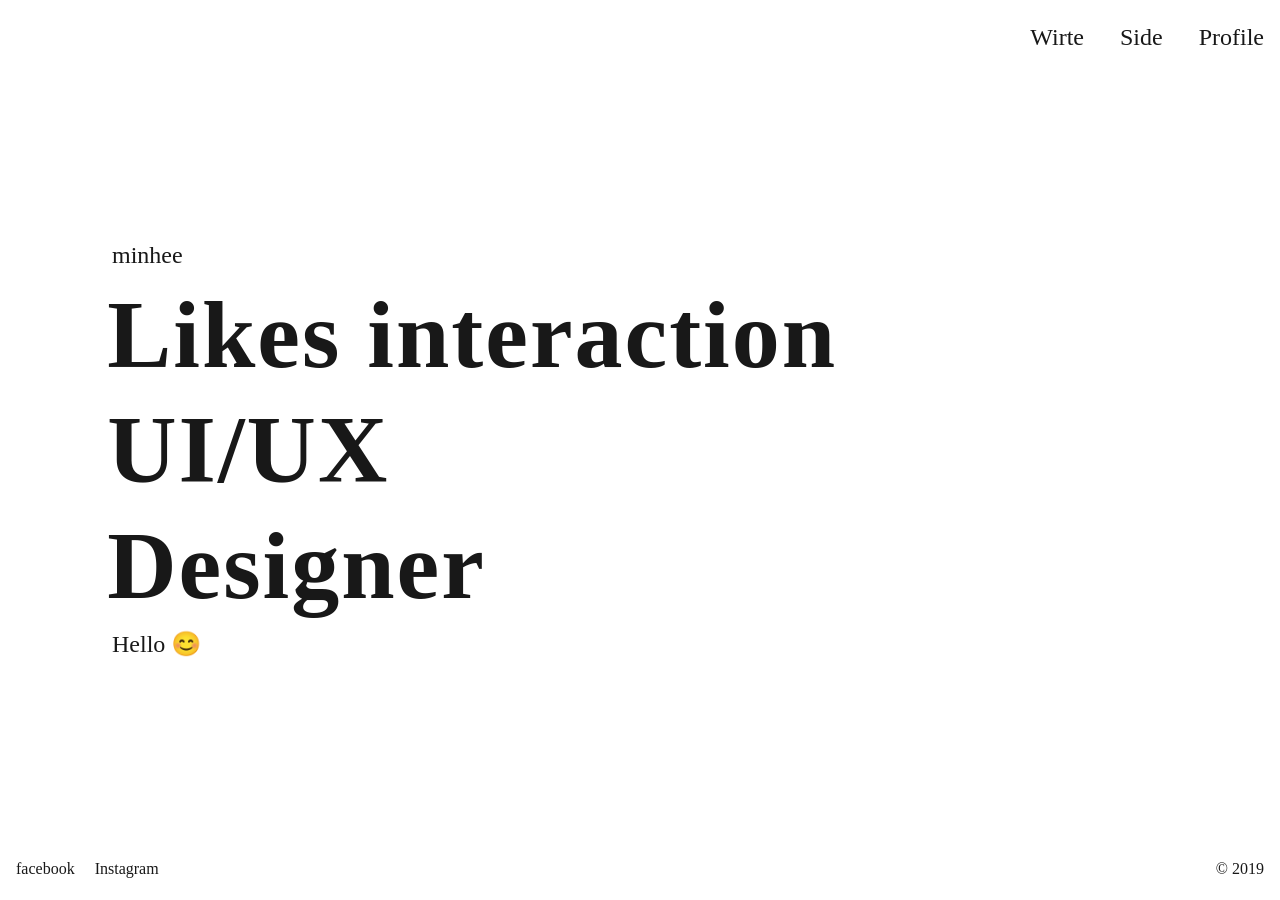
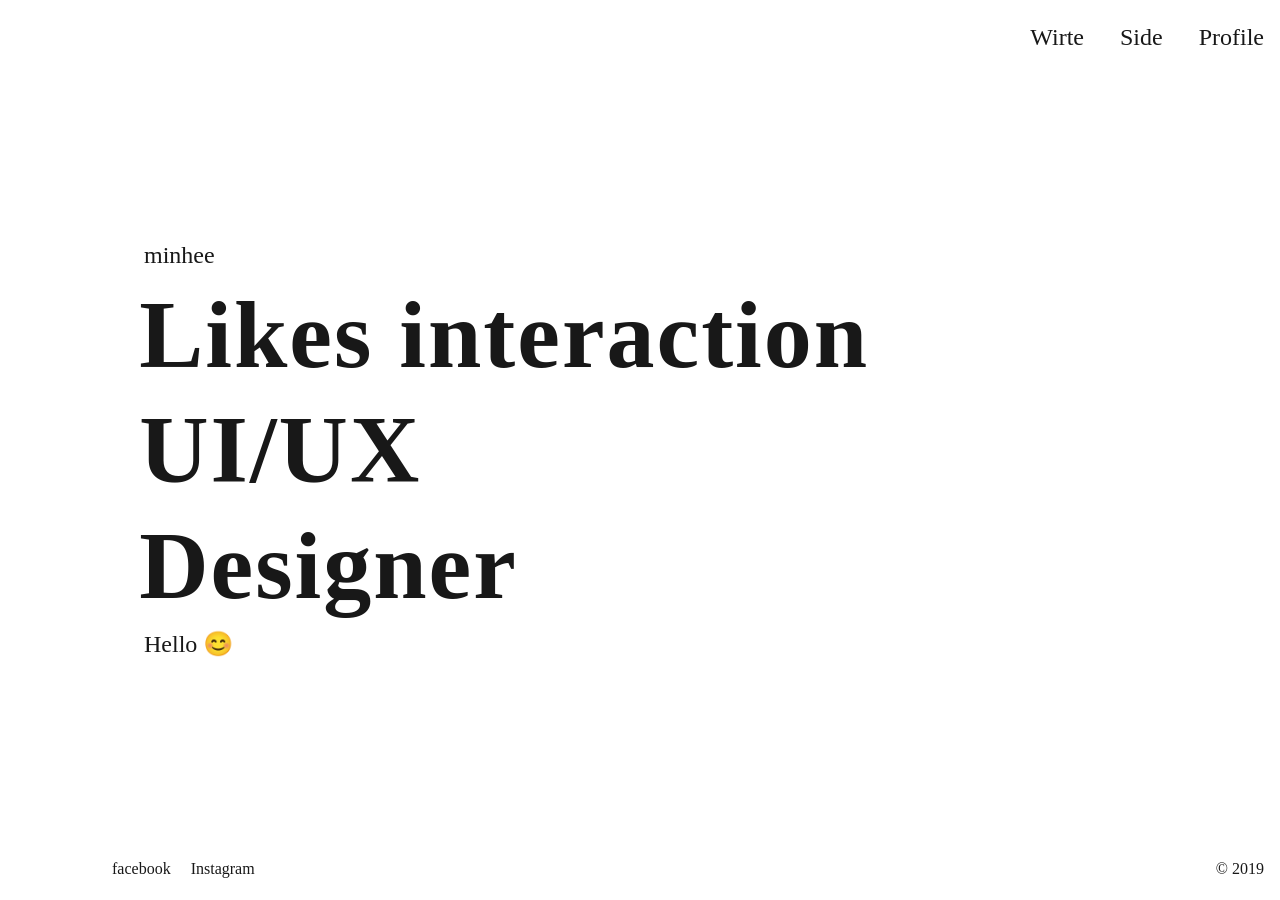
Before and after one commit to minheeyoon/minheeyoon.github.io, a Jekyll site: the page built from index.md, in a window 1280 px wide. Built offline with Jekyll 4.4.1, drawn with Linux system fonts in a browser that asks for light colours; some web fonts are replaced.

Commit message:
footer_marginTest

```diff
--- a/_sass/_utilities.scss
+++ b/_sass/_utilities.scss
@@ -171,7 +171,7 @@
 // list reset
 .list-reset {
   list-style: none;
-  padding-left: 0;
+  padding-left: 6em;
 }
 
 /* Border utilities */
@@ -505,7 +505,7 @@
     margin-bottom: auto;
   }
   .mx-md-auto {
-    margin-left: 6em;
+    margin-left: 8em;
     margin-right: auto;
   }
 
```
